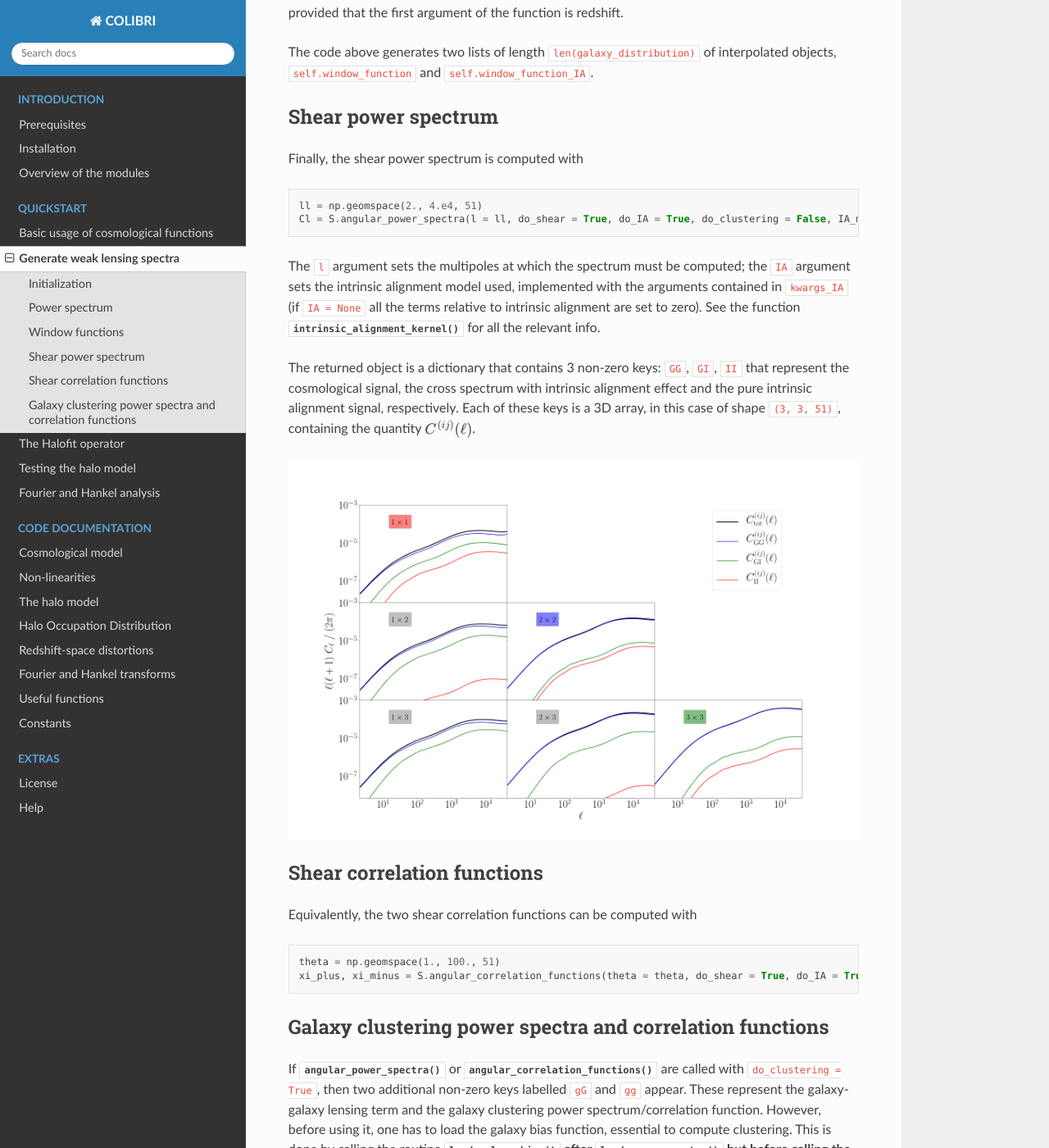
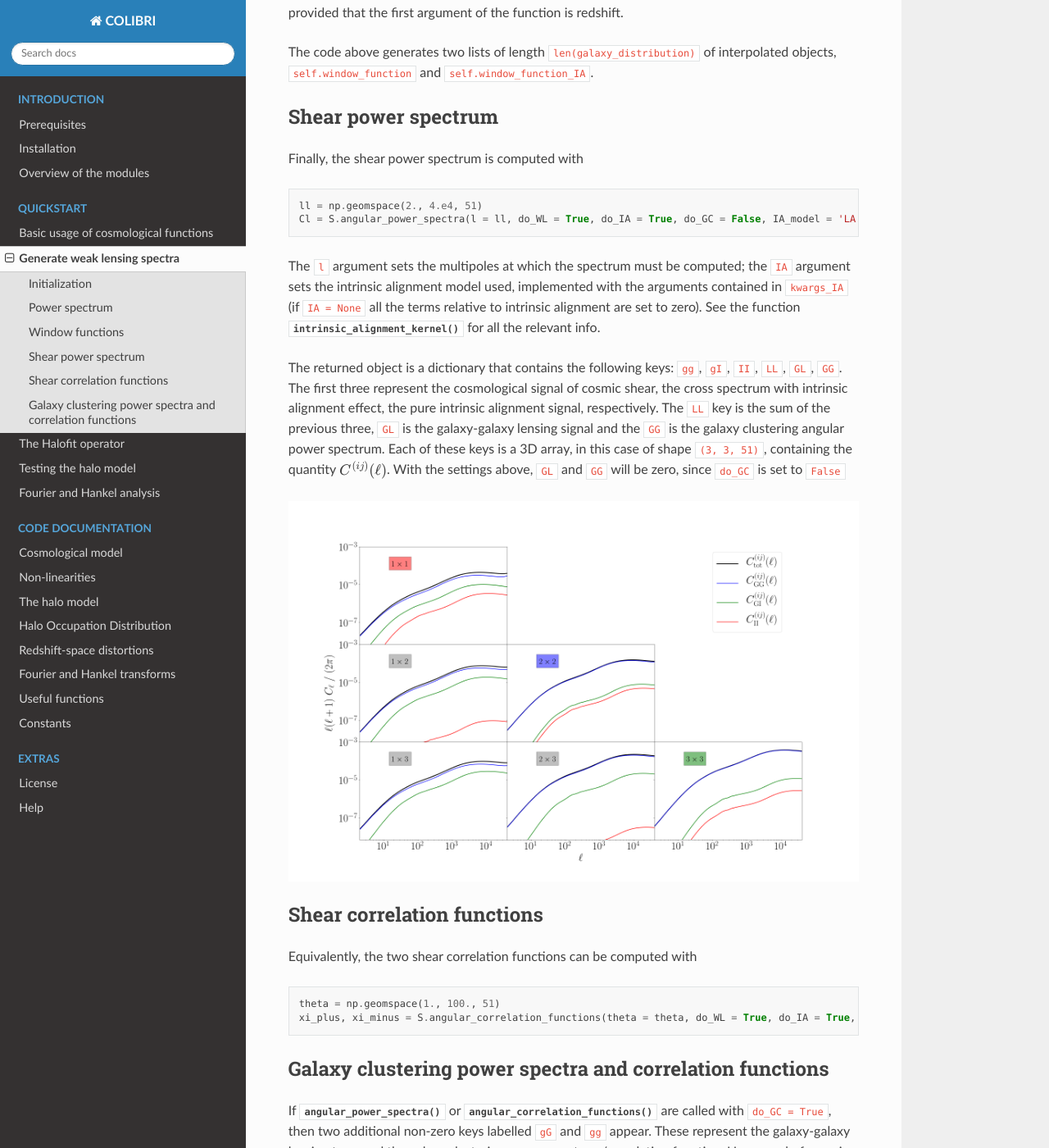
Before and after one commit to GabrieleParimbelli/COLIBRI, a Sphinx documentation site: the page built from doc/source/quickstart/test_angular_spectra.rst, in a window 1280 px wide and 1400 px high, scrolled down 1784 px. Shown: the whole window at 82% size. Built offline with Sphinx 7.4.7 and the Read the Docs theme 2.0.0, drawn with Linux system fonts in a browser that asks for light colours; pages that are not in the unit, such as notebooks, are missing from menus.

Commit message:
Small correction docs

```diff
--- a/doc/source/quickstart/test_angular_spectra.rst
+++ b/doc/source/quickstart/test_angular_spectra.rst
@@ -3,7 +3,7 @@
 Generate weak lensing spectra
 ===================================
 
-Here is show an example of how to compute shear power spectra using the class :func:`~colibri.angular_spectra.angular_spectra`.
+Here is show an example of how to compute shear power spectra using the class :func:`~colibri.angular_spectra.angular_spectra` .
 We want to compute the shear power spectrum, which in a flat Universe is given by:
 
 .. math::
@@ -81,13 +81,16 @@ Finally, the shear power spectrum is computed with
 .. code-block:: python
 
  ll = np.geomspace(2., 4.e4, 51)
- Cl = S.angular_power_spectra(l = ll, do_shear = True, do_IA = True, do_clustering = False, IA_model = 'LA', kwargs_IA = {'A_IA': -1.3})
+ Cl = S.angular_power_spectra(l = ll, do_WL = True, do_IA = True, do_GC = False, IA_model = 'LA', kwargs_IA = {'A_IA': -1.3})
 
 The ``l`` argument sets the multipoles at which the spectrum must be computed; the ``IA`` argument sets the intrinsic alignment model used, implemented with the arguments contained in ``kwargs_IA`` (if ``IA = None`` all the terms relative to intrinsic alignment are set to zero).
 See the function :func:`~colibri.angular_spectra.angular_spectra.intrinsic_alignment_kernel` for all the relevant info.
 
-The returned object is a dictionary that contains 3 non-zero keys: ``GG``, ``GI``, ``II`` that represent the cosmological signal, the cross spectrum with intrinsic alignment effect and the pure intrinsic alignment signal, respectively.
+The returned object is a dictionary that contains the following keys: ``gg``, ``gI``, ``II``, ``LL``, ``GL``, ``GG``.
+The first three represent the cosmological signal of cosmic shear, the cross spectrum with intrinsic alignment effect, the pure intrinsic alignment signal, respectively.
+The ``LL`` key is the sum of the previous three, ``GL`` is the galaxy-galaxy lensing signal and the ``GG`` is the galaxy clustering angular power spectrum.
 Each of these keys is a 3D array, in this case of shape ``(3, 3, 51)``, containing the quantity :math:`C^{(ij)}(\ell)`.
+With the settings above, ``GL`` and ``GG`` will be zero, since ``do_GC`` is set to ``False``
 
 .. image:: ../_static/shear_spectrum.png
    :width: 700
@@ -100,12 +103,12 @@ Equivalently, the two shear correlation functions can be computed with
 .. code-block:: python
 
  theta = np.geomspace(1., 100., 51)
- xi_plus, xi_minus = S.angular_correlation_functions(theta = theta, do_shear = True, do_IA = True, do_clustering = False, IA_model = 'LA', kwargs_IA = {'A_IA': -1.3})
+ xi_plus, xi_minus = S.angular_correlation_functions(theta = theta, do_WL = True, do_IA = True, do_GC = False, IA_model = 'LA', kwargs_IA = {'A_IA': -1.3})
 
 Galaxy clustering power spectra and correlation functions
 ---------------------------------------------------------
 
-If :func:`~colibri.angular_spectra.angular_spectra.angular_power_spectra` or :func:`~colibri.angular_spectra.angular_spectra.angular_correlation_functions` are called with ``do_clustering = True``, then two additional non-zero keys labelled ``gG`` and ``gg`` appear. These represent the galaxy-galaxy lensing term and the galaxy clustering power spectrum/correlation function.
+If :func:`~colibri.angular_spectra.angular_spectra.angular_power_spectra` or :func:`~colibri.angular_spectra.angular_spectra.angular_correlation_functions` are called with ``do_GC = True``, then two additional non-zero keys labelled ``gG`` and ``gg`` appear. These represent the galaxy-galaxy lensing term and the galaxy clustering power spectrum/correlation function.
 However, before using it, one has to load the galaxy bias function, essential to compute clustering.
 This is done by calling the routine :func:`~colibri.angular_spectra.angular_spectra.load_galaxy_bias` **after** :func:`~colibri.angular_spectra.load_power_spectra` **but before calling the angular power spectrum/correlation function routine**.
 This takes as argument a function whose first 2 arguments MUST be the scale k [in Mpc/h] and the redshift z. Further keyword arguments can be added as **kwargs. The function 'load_galaxy_bias' returns a 2D interpolator in k and z.
```
Also changed, not shown: doc/source/main/doc_overview.rst (+4 -3 lines).
